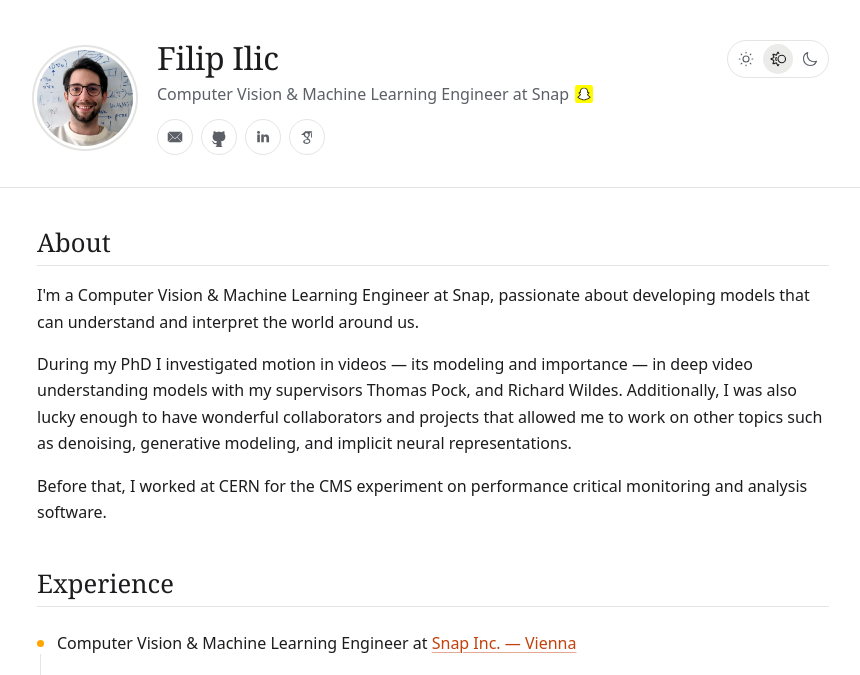
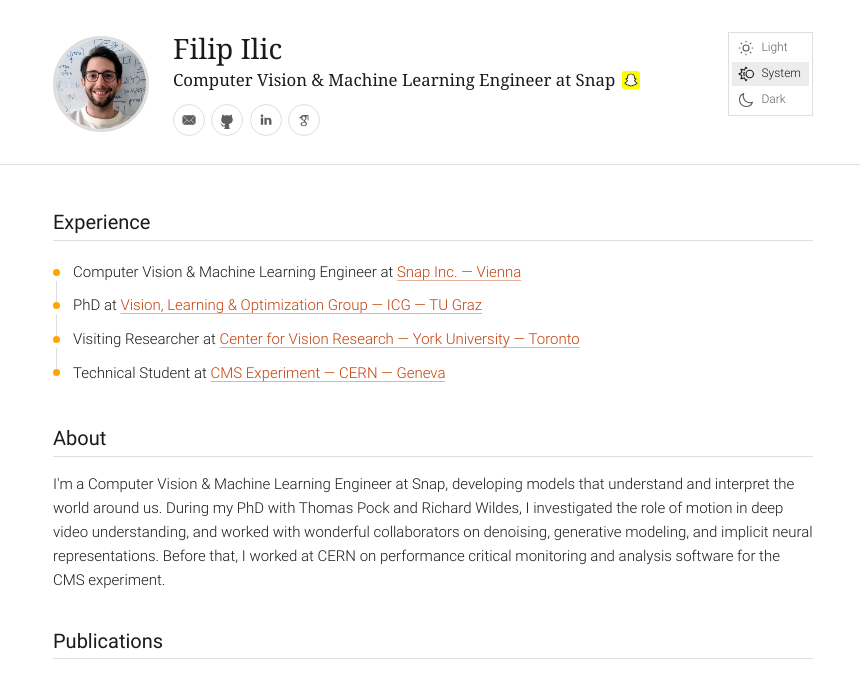
Before and after one commit to f-ilic/f-ilic.github.io, a Jekyll site: the page built from index.md, in a window 1280 px wide, cut to the strip 0-675 px from the top of the page. Shown: the whole strip, without its empty margins (207-1067 px from the left). Built offline with Jekyll 4.4.1, drawn with Linux system fonts in a browser that asks for light colours; some web fonts are replaced.

Commit message:
Redesign: quieter, square, timeless look with the bundled Roboto
- Square edges everywhere except the avatar and social icons (as before);
  no pill buttons, blurred badges or rounded panels.
- Venue label back to a plain square tag in the teaser's top-left corner.
- No hover animations (image zoom, icon lift); hover only changes colour.
- Self-hosted Roboto (Light 300 body, as originally intended) from
  fonts/Roboto, as Latin-subset WOFF2 files with the TTFs as fallback;
  Linux Biolinum only for the name and tagline. Smaller base size (15px).
- Light/System/Dark toggle back to the original vertical box with labels.
- Code links as plain icon + text links like the original site.
- Home page: Experience (timeline) first, followed by a shortened About.

Co-Authored-By: Claude Opus 5.5 <noreply@anthropic.com>

```diff
--- a/404.html
+++ b/404.html
@@ -6,5 +6,5 @@ permalink: /404.html
 <div class="not-found">
   <h1>404</h1>
   <p><strong>Page not found</strong></p>
-  <p><a class="pill" href="{{ "/" | relative_url }}"><span aria-hidden="true">←</span> Home</a></p>
+  <p><a class="icon-link" href="{{ "/" | relative_url }}"><span aria-hidden="true">←</span> Home</a></p>
 </div>
--- a/_includes/paper_table.html
+++ b/_includes/paper_table.html
@@ -19,13 +19,13 @@
     <p class="card-meta">{{ paper.published }}</p>
     <div class="card-links">
       {%- if paper.permalink != nil %}
-      <a class="pill" href="{{ paper.url | relative_url }}">{% include icons/info.html %}Project Page</a>
+      <a class="icon-link" href="{{ paper.url | relative_url }}">{% include icons/info.html %}Project Page</a>
       {%- endif %}
       {%- if paper.code != nil %}
-      <a class="pill" href="{% include url.html url=paper.code %}">{% include icons/code.html %}Code</a>
+      <a class="icon-link" href="{% include url.html url=paper.code %}">{% include icons/code.html %}Code</a>
       {%- endif %}
       {%- if paper.paper != nil %}
-      <a class="pill" href="{% include url.html url=paper.paper %}">{% include icons/bookmark.html %}Paper</a>
+      <a class="icon-link" href="{% include url.html url=paper.paper %}">{% include icons/bookmark.html %}Paper</a>
       {%- endif %}
     </div>
   </div>
--- a/_layouts/post.html
+++ b/_layouts/post.html
@@ -14,10 +14,10 @@ layout: default
     {%- if page.code or page.paper %}
     <div class="card-links">
       {%- if page.code %}
-      <a class="pill" href="{% include url.html url=page.code %}">{% include icons/code.html %}Code</a>
+      <a class="icon-link" href="{% include url.html url=page.code %}">{% include icons/code.html %}Code</a>
       {%- endif %}
       {%- if page.paper %}
-      <a class="pill" href="{% include url.html url=page.paper %}">{% include icons/bookmark.html %}Paper</a>
+      <a class="icon-link" href="{% include url.html url=page.paper %}">{% include icons/bookmark.html %}Paper</a>
       {%- endif %}
     </div>
     {%- endif %}
--- a/assets/main.scss
+++ b/assets/main.scss
@@ -3,7 +3,25 @@
 // Site stylesheet. No theme CSS is imported; everything the site uses is defined here.
 // Colours are tokens that follow the active colour scheme (Light / System / Dark toggle).
 
-//  ---------------- Fonts
+//  ---------------- Fonts (self-hosted; Latin subsets of the Roboto files in /fonts/Roboto)
+
+@mixin roboto($file, $weight, $style: normal) {
+    @font-face {
+        font-family: 'Roboto';
+        src: url('/fonts/Roboto/web/#{$file}.woff2') format('woff2'),
+             url('/fonts/Roboto/#{$file}.ttf') format('truetype');
+        font-weight: $weight;
+        font-style: $style;
+        font-display: swap;
+    }
+}
+
+@include roboto('Roboto-Light', 300);
+@include roboto('Roboto-LightItalic', 300, italic);
+@include roboto('Roboto-Regular', 400);
+@include roboto('Roboto-Italic', 400, italic);
+@include roboto('Roboto-Medium', 500);
+@include roboto('Roboto-Bold', 700);
 
 @font-face {
     font-family: 'Linux Biolinum';
@@ -19,25 +37,22 @@
 :root {
     color-scheme: light dark;
 
-    --bg: light-dark(#ffffff, #0f1012);
-    --surface: light-dark(#f5f5f4, #18191c);
-    --surface-2: light-dark(#ebebea, #232429);
-    --text: light-dark(#1c1c1e, #e8e8ea);
-    --muted: light-dark(#5c5f66, #a3a6ad);
-    --border: light-dark(#e4e4e2, #2a2c31);
+    --bg: light-dark(#ffffff, #121212);
+    --surface: light-dark(#f6f6f6, #1b1b1b);
+    --surface-2: light-dark(#ececec, #262626);
+    --text: light-dark(#1a1a1a, #e6e6e6);
+    --muted: light-dark(#5e5e5e, #a8a8a8);
+    --border: light-dark(#dedede, #303030);
 
     // Orange accent. The light-mode shade is darker so link text stays readable (WCAG AA).
     --accent: light-dark(#c2410c, #ffa94d);
     --accent-strong: orange;
-    --accent-soft: light-dark(#fff3e8, #2b1e10);
 
-    --font-sans: system-ui, -apple-system, "Segoe UI", Roboto, "Helvetica Neue", Arial, sans-serif;
-    --font-display: 'Linux Biolinum', Georgia, "Times New Roman", serif;
-    --font-mono: ui-monospace, "SF Mono", "Cascadia Code", Menlo, Consolas, monospace;
+    --font-sans: 'Roboto', "Helvetica Neue", Arial, sans-serif;
+    --font-name: 'Linux Biolinum', Georgia, serif;
+    --font-mono: ui-monospace, "SF Mono", "Cascadia Mono", Menlo, Consolas, monospace;
 
-    --radius: 10px;
-    --radius-sm: 6px;
-    --container: 52rem;
+    --container: 50rem;
 }
 
 // The selected radio of the theme toggle overrides the system setting (works without JS);
@@ -65,14 +80,17 @@ body {
     flex-direction: column;
     background: var(--bg);
     color: var(--text);
-    font: 400 1rem/1.65 var(--font-sans);
-    -webkit-font-smoothing: antialiased;
-    text-rendering: optimizeLegibility;
+    font: 300 15px/1.6 var(--font-sans);
 }
 
 main {
     flex: 1;
     outline: none;
+}
+
+b,
+strong {
+    font-weight: 500;
 }
 
 img,
@@ -95,17 +113,11 @@ a {
 
 a:hover {
     color: var(--accent-strong);
-    text-decoration: underline;
 }
 
 :focus-visible {
     outline: 2px solid var(--accent);
     outline-offset: 2px;
-    border-radius: 3px;
-}
-
-::selection {
-    background: var(--accent-soft);
 }
 
 p,
@@ -129,15 +141,12 @@ button {
     color: var(--text);
     background: var(--surface);
     border: 1px solid var(--border);
-    border-radius: 999px;
-    padding: 0.35rem 0.9rem;
+    padding: 0.3rem 0.8rem;
     cursor: pointer;
-    transition: background-color .15s, border-color .15s;
 }
 
 button:hover {
-    background: var(--surface-2);
-    border-color: var(--muted);
+    border-color: var(--accent-strong);
 }
 
 input[type="range"],
@@ -149,8 +158,7 @@ input[type="checkbox"] {
 
 // Visually hidden but still read by screen readers and keyboard-focusable.
 [data-sr],
-.visually-hidden,
-.theme-text {
+.visually-hidden {
     clip: rect(0 0 0 0);
     clip-path: inset(50%);
     height: 1px;
@@ -165,11 +173,9 @@ input[type="checkbox"] {
     left: 1rem;
     top: -3rem;
     z-index: 10;
-    padding: 0.5rem 1rem;
+    padding: 0.4rem 0.9rem;
     background: var(--text);
     color: var(--bg);
-    border-radius: var(--radius-sm);
-    transition: top .15s;
 }
 
 .skip-link:focus {
@@ -188,16 +194,16 @@ input[type="checkbox"] {
 
 //  ---------------- Header
 
+body > header {
+    border-bottom: 1px solid var(--border);
+}
+
 .site-header {
     display: grid;
     grid-template-columns: auto 1fr auto;
     align-items: center;
     gap: 1.5rem;
-    padding-block: 2.5rem 2rem;
-}
-
-body > header {
-    border-bottom: 1px solid var(--border);
+    padding-block: 2rem 1.75rem;
 }
 
 .avatar-link {
@@ -209,23 +215,21 @@ body > header {
     display: block;
     width: 96px;
     height: 96px;
+    border: 3px solid var(--border);
     border-radius: 50%;
     object-fit: cover;
-    box-shadow: 0 0 0 3px var(--bg), 0 0 0 5px var(--border);
-    transition: box-shadow .2s;
 }
 
 .avatar-link:hover .avatar {
-    box-shadow: 0 0 0 3px var(--bg), 0 0 0 5px var(--accent-strong);
+    border-color: var(--accent-strong);
 }
 
 .site-name {
     margin: 0;
-    font-family: var(--font-display);
-    font-size: 2rem;
+    font-family: var(--font-name);
+    font-size: 1.75rem;
     font-weight: normal;
-    line-height: 1.1;
-    letter-spacing: -0.01em;
+    line-height: 1.15;
 }
 
 .site-name a {
@@ -234,12 +238,12 @@ body > header {
 
 .site-name a:hover {
     color: var(--accent);
-    text-decoration: none;
 }
 
 .site-tagline {
-    margin: 0.35rem 0 0.75rem;
-    color: var(--muted);
+    margin: 0.2rem 0 0.6rem;
+    font-family: var(--font-name);
+    font-size: 1.05rem;
 }
 
 .snap-logo {
@@ -251,7 +255,7 @@ body > header {
 
 .social {
     display: flex;
-    gap: 0.5rem;
+    gap: 0.4rem;
     margin: 0;
     padding: 0;
     list-style: none;
@@ -260,23 +264,21 @@ body > header {
 .social a {
     display: grid;
     place-items: center;
-    width: 36px;
-    height: 36px;
+    width: 32px;
+    height: 32px;
     border: 1px solid var(--border);
     border-radius: 50%;
     color: var(--muted);
-    transition: color .15s, border-color .15s, transform .15s;
 }
 
 .social a:hover {
     color: var(--accent-strong);
     border-color: var(--accent-strong);
-    transform: translateY(-2px);
 }
 
 .svg-social-icon {
-    width: 20px;
-    height: 20px;
+    width: 18px;
+    height: 18px;
     fill: currentColor;
     stroke: currentColor;
 }
@@ -288,24 +290,24 @@ body > header {
 //  ---------------- Light / System / Dark toggle (see _includes/modetoggle.html)
 
 .theme-toggle {
-    display: inline-flex;
+    display: flex;
+    flex-direction: column;
     gap: 2px;
     margin: 0;
     padding: 3px;
     border: 1px solid var(--border);
-    border-radius: 999px;
     min-width: 0;
+    font-size: 12px;
 }
 
 .theme-toggle label {
-    display: grid;
-    place-items: center;
-    width: 30px;
-    height: 30px;
-    border-radius: 50%;
+    display: flex;
+    align-items: center;
+    gap: 0.4rem;
+    padding: 0.15rem 0.5rem 0.15rem 0.3rem;
     color: var(--muted);
     cursor: pointer;
-    transition: background-color .15s, color .15s;
+    user-select: none;
 }
 
 .theme-toggle label:hover {
@@ -320,7 +322,7 @@ body > header {
 // The radios are visually hidden, so keyboard focus is shown on their label.
 .theme-toggle label:has(input:focus-visible) {
     outline: 2px solid var(--accent);
-    outline-offset: 1px;
+    outline-offset: -2px;
 }
 
 .svg-theme-icon {
@@ -336,34 +338,28 @@ body > header {
 //  ---------------- Typography of page content
 
 .prose {
-    padding-block: 1rem 3rem;
+    padding-block: 0.5rem 3rem;
     overflow-wrap: break-word;
 }
 
 .prose h2 {
-    margin: 2.75rem 0 1rem;
-    padding-bottom: 0.4rem;
+    margin: 2.25rem 0 0.9rem;
+    padding-bottom: 0.3rem;
     border-bottom: 1px solid var(--border);
-    font-family: var(--font-display);
-    font-size: 1.6rem;
-    font-weight: normal;
-    line-height: 1.2;
+    font-size: 1.25rem;
+    font-weight: 400;
+    line-height: 1.3;
 }
 
 .prose h3 {
-    margin: 2rem 0 0.75rem;
-    font-size: 1.15rem;
-    font-weight: 600;
-    line-height: 1.3;
-}
-
-.prose > :first-child,
-.prose > h2:first-child {
-    margin-top: 1.5rem;
+    margin: 1.75rem 0 0.6rem;
+    font-size: 1.05rem;
+    font-weight: 500;
+    line-height: 1.35;
 }
 
 .prose li {
-    margin-bottom: 0.25rem;
+    margin-bottom: 0.2rem;
 }
 
 // Links inside running text are underlined, so they are not identified by colour alone.
@@ -372,7 +368,7 @@ body > header {
 .prose td a {
     text-decoration: underline;
     text-decoration-thickness: 1px;
-    text-decoration-color: color-mix(in srgb, currentColor 45%, transparent);
+    text-decoration-color: color-mix(in srgb, currentColor 40%, transparent);
 }
 
 .prose p a:hover,
@@ -381,17 +377,12 @@ body > header {
     text-decoration-color: currentColor;
 }
 
-.prose img,
-.prose video {
-    border-radius: var(--radius-sm);
-}
-
 // Captions written as <center><em>…</em></center> above figures.
 .prose center > em {
     display: inline-block;
-    margin: 1rem 0 0.5rem;
+    margin: 0.75rem 0 0.4rem;
     color: var(--muted);
-    font-size: 0.9rem;
+    font-size: 0.875rem;
 }
 
 .prose table {
@@ -406,8 +397,8 @@ body > header {
 
 blockquote {
     margin-inline: 0;
-    padding: 0.25rem 0 0.25rem 1rem;
-    border-left: 3px solid var(--accent);
+    padding: 0.1rem 0 0.1rem 1rem;
+    border-left: 2px solid var(--border);
     color: var(--muted);
     font-style: italic;
 }
@@ -435,19 +426,17 @@ pre {
 }
 
 code {
-    padding: 0.1em 0.35em;
+    padding: 0.05em 0.3em;
     background: var(--surface);
-    border-radius: 4px;
 }
 
 pre {
-    padding: 1rem 1.15rem;
+    padding: 0.85rem 1rem;
     overflow-x: auto;
     white-space: pre-wrap;
     overflow-wrap: anywhere;
     background: var(--surface);
     border: 1px solid var(--border);
-    border-radius: var(--radius-sm);
     line-height: 1.5;
 }
 
@@ -464,7 +453,7 @@ pre code {
 // Syntax highlighting (Rouge), readable in both colour schemes.
 .highlight {
     .c, .c1, .cm, .cs, .cp { color: var(--muted); font-style: italic; }
-    .k, .kd, .kn, .kr, .kt, .nc, .nt { color: light-dark(#7c3aed, #c4a5ff); }
+    .k, .kd, .kn, .kr, .kt, .nc, .nt { color: light-dark(#6d28d9, #c4a5ff); }
     .s, .s1, .s2, .sb, .sd, .se, .sh, .si, .sx { color: light-dark(#047857, #7dd3a8); }
     .m, .mi, .mf, .mh, .il { color: light-dark(#b45309, #fbbf77); }
     .na, .nv, .nf, .nl, .py { color: light-dark(#1d4ed8, #93c5fd); }
@@ -476,27 +465,24 @@ pre code {
 
 .card {
     display: grid;
-    grid-template-columns: 15rem 1fr;
-    gap: 1.5rem;
-    padding: 1.5rem 0;
+    grid-template-columns: 13rem 1fr;
+    gap: 1.25rem;
+    padding: 1.1rem 0;
     border-top: 1px solid var(--border);
 }
 
 .card-list > .card:first-child,
-h2 + .card,
-h2 + .card-list > .card:first-child {
+h2 + .card {
     border-top: 0;
-    padding-top: 0.5rem;
+    padding-top: 0.25rem;
 }
 
 .card-media {
     position: relative;
     display: block;
     align-self: start;
-    overflow: hidden;
-    border-radius: var(--radius);
+    border: 1px solid var(--border);
     background: var(--surface);
-    box-shadow: 0 0 0 1px var(--border);
 }
 
 .card-media img,
@@ -506,36 +492,25 @@ h2 + .card-list > .card:first-child {
     height: auto;
     aspect-ratio: 3 / 2;
     object-fit: cover;
-    border-radius: 0;
-    transition: transform .3s ease;
 }
 
-.card:hover .card-media img,
-.card:hover .card-media video {
-    transform: scale(1.03);
-}
-
+// Venue label in the top-left corner of a teaser.
 .badge {
     position: absolute;
-    top: 0.5rem;
-    left: 0.5rem;
-    padding: 0.1rem 0.55rem;
-    border-radius: 999px;
-    background: rgba(15, 16, 18, 0.72);
-    color: #fff;
-    font-size: 0.7rem;
-    font-weight: 600;
-    letter-spacing: 0.05em;
-    text-transform: uppercase;
-    -webkit-backdrop-filter: blur(4px);
-    backdrop-filter: blur(4px);
+    top: 0;
+    left: 0;
+    padding: 0 0.45em;
+    background: var(--bg);
+    color: var(--text);
+    font-size: 0.75rem;
+    line-height: 1.6;
 }
 
 .prose .card-title {
-    margin: 0 0 0.4rem;
-    font-size: 1.05rem;
-    font-weight: 600;
-    line-height: 1.35;
+    margin: 0 0 0.3rem;
+    font-size: 1rem;
+    font-weight: 400;
+    line-height: 1.4;
 }
 
 .card-title a {
@@ -549,59 +524,45 @@ h2 + .card-list > .card:first-child {
 .card-authors,
 .card-meta,
 .card-description {
-    margin: 0 0 0.2rem;
+    margin: 0;
     color: var(--muted);
-    font-size: 0.9rem;
+    font-size: 0.875rem;
     line-height: 1.5;
 }
 
 .card-authors b,
 .post-subheading b {
     color: var(--text);
-    font-weight: 600;
-}
-
-.card-meta {
-    font-style: italic;
 }
 
 .card-links {
     display: flex;
     flex-wrap: wrap;
-    gap: 0.5rem;
-    margin-top: 0.75rem;
+    gap: 0.25rem 1.1rem;
+    margin-top: 0.5rem;
 }
 
-.pill {
+.icon-link {
     display: inline-flex;
     align-items: center;
-    gap: 0.35rem;
-    padding: 0.25rem 0.75rem 0.25rem 0.55rem;
-    border: 1px solid var(--border);
-    border-radius: 999px;
-    color: var(--text);
-    font-size: 0.85rem;
-    line-height: 1.4;
-    transition: border-color .15s, color .15s, background-color .15s;
+    gap: 0.3rem;
+    font-size: 0.875rem;
 }
 
-.pill:hover {
-    border-color: var(--accent-strong);
-    color: var(--accent);
-    background: var(--accent-soft);
-    text-decoration: none;
+.icon-link:hover {
+    text-decoration: underline;
 }
 
 .icon-size {
-    width: 1.15rem;
-    height: 1.15rem;
+    width: 1.2rem;
+    height: 1.2rem;
     flex: none;
     fill: none;
     stroke: currentColor;
-    stroke-width: 1.5;
+    stroke-width: 1.25;
 }
 
-//  ---------------- Home page
+//  ---------------- Home page: experience timeline
 
 .experience {
     padding: 0;
@@ -611,14 +572,14 @@ h2 + .card-list > .card:first-child {
 .experience li {
     position: relative;
     margin: 0;
-    padding: 0.4rem 0 0.4rem 1.25rem;
+    padding: 0.3rem 0 0.3rem 1.25rem;
 }
 
 .experience li::before {
     content: "";
     position: absolute;
     left: 0;
-    top: 1.05rem;
+    top: 0.85rem;
     width: 7px;
     height: 7px;
     border-radius: 50%;
@@ -629,20 +590,22 @@ h2 + .card-list > .card:first-child {
     content: "";
     position: absolute;
     left: 3px;
-    top: -0.55rem;
-    height: 1.5rem;
+    top: -0.5rem;
+    height: 1.35rem;
     border-left: 1px solid var(--border);
 }
 
 //  ---------------- Project / paper pages
 
 .post-header {
-    padding-top: 2rem;
+    padding-top: 1.75rem;
+    padding-bottom: 1.25rem;
+    border-bottom: 1px solid var(--border);
 }
 
 .back-link {
-    margin: 0 0 1.5rem;
-    font-size: 0.9rem;
+    margin: 0 0 1.25rem;
+    font-size: 0.875rem;
 }
 
 .back-link a {
@@ -654,29 +617,26 @@ h2 + .card-list > .card:first-child {
 }
 
 .post-title {
-    margin: 0 0 0.75rem;
-    font-family: var(--font-display);
-    font-size: unquote("clamp(1.75rem, 1.2rem + 2vw, 2.4rem)");
-    font-weight: normal;
-    line-height: 1.15;
-    letter-spacing: -0.01em;
+    margin: 0 0 0.6rem;
+    font-size: 1.6rem;
+    font-weight: 300;
+    line-height: 1.25;
 }
 
 .post-subheading {
-    margin: 0 0 0.25rem;
+    margin: 0 0 0.15rem;
     color: var(--muted);
 }
 
 .post-meta {
     margin: 0;
     color: var(--muted);
-    font-size: 0.9rem;
+    font-size: 0.875rem;
     font-style: italic;
 }
 
 .post-header + .prose {
-    margin-top: 1.5rem;
-    border-top: 1px solid var(--border);
+    padding-top: 1.25rem;
 }
 
 //  ---------------- Slideshow (see assets/js/slideshow.js)
@@ -691,26 +651,22 @@ h2 + .card-list > .card:first-child {
 .next {
     position: absolute;
     top: 50%;
-    display: grid;
-    place-items: center;
-    width: 2.5rem;
-    height: 2.5rem;
-    margin-top: -1.25rem;
-    border-radius: 50%;
-    background: rgba(0, 0, 0, 0.45);
+    margin-top: -1.4rem;
+    padding: 0.5rem 0.75rem;
     color: #fff;
-    font-size: 1rem;
+    font-size: 1.5rem;
+    line-height: 1;
+    text-shadow: 0 0 2px #000, 0 0 1px #000;
     cursor: pointer;
     user-select: none;
-    transition: background-color .15s;
 }
 
-.prev { left: 0.5rem; }
-.next { right: 0.5rem; }
+.prev { left: 0; }
+.next { right: 0; }
 
 .prev:hover,
 .next:hover {
-    background: rgba(0, 0, 0, 0.7);
+    background: rgba(0, 0, 0, 0.35);
     color: #fff;
     text-decoration: none;
 }
@@ -722,21 +678,20 @@ h2 + .card-list > .card:first-child {
     width: 100%;
     padding: 0.5rem 0.75rem;
     color: #fff;
-    font-size: 1.25rem;
-    font-weight: 600;
+    font-size: 1.15rem;
+    font-weight: 400;
     text-align: center;
     text-shadow: 0 1px 3px rgba(0, 0, 0, 0.9), 0 0 1px #000;
 }
 
 .dot {
     display: inline-block;
-    width: 10px;
-    height: 10px;
+    width: 9px;
+    height: 9px;
     margin: 0 4px;
     border-radius: 50%;
     background: var(--surface-2);
     cursor: pointer;
-    transition: background-color .15s, transform .15s;
 }
 
 .dot:hover {
@@ -745,7 +700,6 @@ h2 + .card-list > .card:first-child {
 
 .dot.active {
     background: var(--accent-strong);
-    transform: scale(1.2);
 }
 
 //  ---------------- Interactive demos
@@ -764,19 +718,18 @@ canvas {
 
 .not-found h1 {
     margin: 0;
-    font-family: var(--font-display);
-    font-size: 5rem;
-    font-weight: normal;
+    font-size: 4rem;
+    font-weight: 300;
     line-height: 1;
 }
 
 //  ---------------- Footer
 
 .site-footer {
-    padding-block: 2rem;
+    padding-block: 1.5rem;
     border-top: 1px solid var(--border);
     color: var(--muted);
-    font-size: 0.85rem;
+    font-size: 0.8rem;
     text-align: center;
 }
 
@@ -786,7 +739,7 @@ canvas {
     .site-header {
         grid-template-columns: auto 1fr;
         gap: 1rem 1.25rem;
-        padding-block: 1.75rem 1.5rem;
+        padding-block: 1.5rem 1.25rem;
     }
 
     .avatar {
@@ -795,7 +748,7 @@ canvas {
     }
 
     .site-name {
-        font-size: 1.6rem;
+        font-size: 1.5rem;
     }
 
     .header-tools {
@@ -808,24 +761,23 @@ canvas {
         grid-column: 1 / -1;
     }
 
+    // Icons only; the labels stay available to screen readers.
+    .theme-toggle .theme-text {
+        clip: rect(0 0 0 0);
+        clip-path: inset(50%);
+        height: 1px;
+        overflow: hidden;
+        position: absolute;
+        white-space: nowrap;
+        width: 1px;
+    }
+
+    .theme-toggle label {
+        padding: 0.15rem 0.3rem;
+    }
+
     .card {
         grid-template-columns: 1fr;
-        gap: 1rem;
+        gap: 0.75rem;
     }
 }
-
-//  ---------------- Motion
-
-@media (prefers-reduced-motion: reduce) {
-    *,
-    *::before,
-    *::after {
-        transition-duration: 0.01ms !important;
-        scroll-behavior: auto !important;
-    }
-
-    .card:hover .card-media img,
-    .card:hover .card-media video {
-        transform: none;
-    }
-}
--- a/index.md
+++ b/index.md
@@ -6,19 +6,6 @@ published: true
 order: 1
 ---
 
-## About
-<p>
-I'm a Computer Vision & Machine Learning Engineer at Snap, passionate about developing models that can understand and interpret the world around us.
-</p>
-
-<p>
-During my PhD I investigated motion in videos — its modeling and importance — in deep video understanding models with my supervisors Thomas Pock, and Richard Wildes. Additionally, I was also lucky enough to have wonderful collaborators and projects that allowed me to work on other topics such as denoising, generative modeling, and implicit neural representations.
-</p>
-
-<p>
-Before that, I worked at CERN for the CMS experiment on performance critical monitoring and analysis software.
-</p>
-
 ## Experience
 <ul class="experience">
   <li>Computer Vision & Machine Learning Engineer at <a href="https://www.snapchat.com">Snap Inc. — Vienna</a></li>
@@ -26,6 +13,13 @@ Before that, I worked at CERN for the CMS experiment on performance critical mon
   <li>Visiting Researcher at <a href="https://vision.eecs.yorku.ca/main/">Center for Vision Research — York University — Toronto</a></li>
   <li>Technical Student at <a href="https://cms.cern/">CMS Experiment — CERN — Geneva</a></li>
 </ul>
+
+## About
+<p>
+I'm a Computer Vision & Machine Learning Engineer at Snap, developing models that understand and interpret the world around us.
+During my PhD with Thomas Pock and Richard Wildes, I investigated the role of motion in deep video understanding, and worked with wonderful collaborators on denoising, generative modeling, and implicit neural representations.
+Before that, I worked at CERN on performance critical monitoring and analysis software for the CMS experiment.
+</p>
 
 ## Publications
 
```
Also changed, not shown: fonts/Roboto/web/Roboto-Bold.woff2 (added), fonts/Roboto/web/Roboto-Italic.woff2 (added), fonts/Roboto/web/Roboto-Light.woff2 (added), fonts/Roboto/web/Roboto-LightItalic.woff2 (added), fonts/Roboto/web/Roboto-Medium.woff2 (added), fonts/Roboto/web/Roboto-Regular.woff2 (added).
